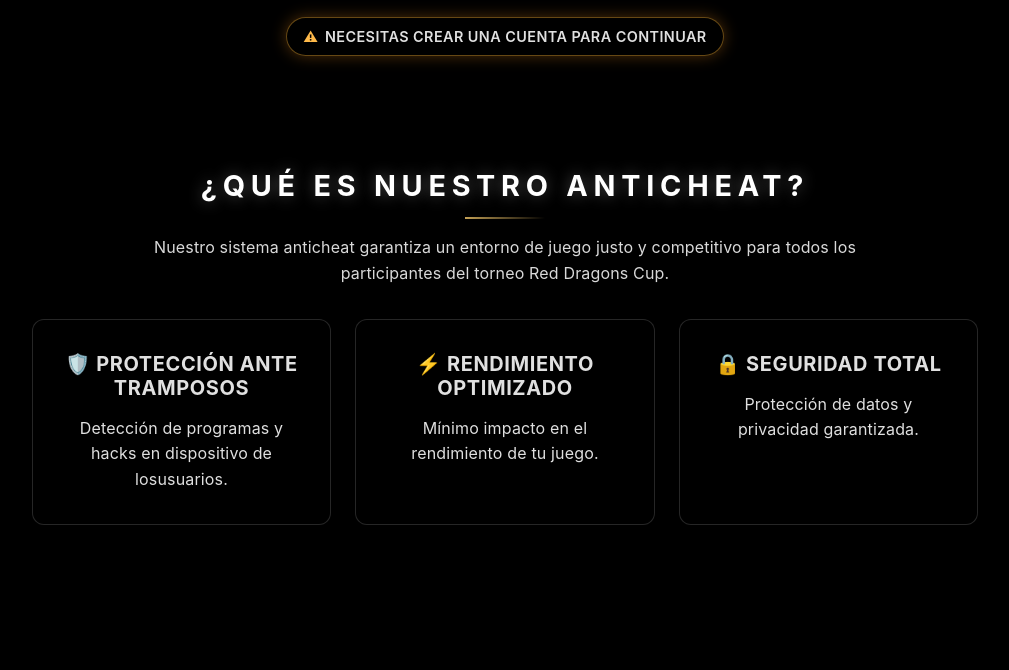
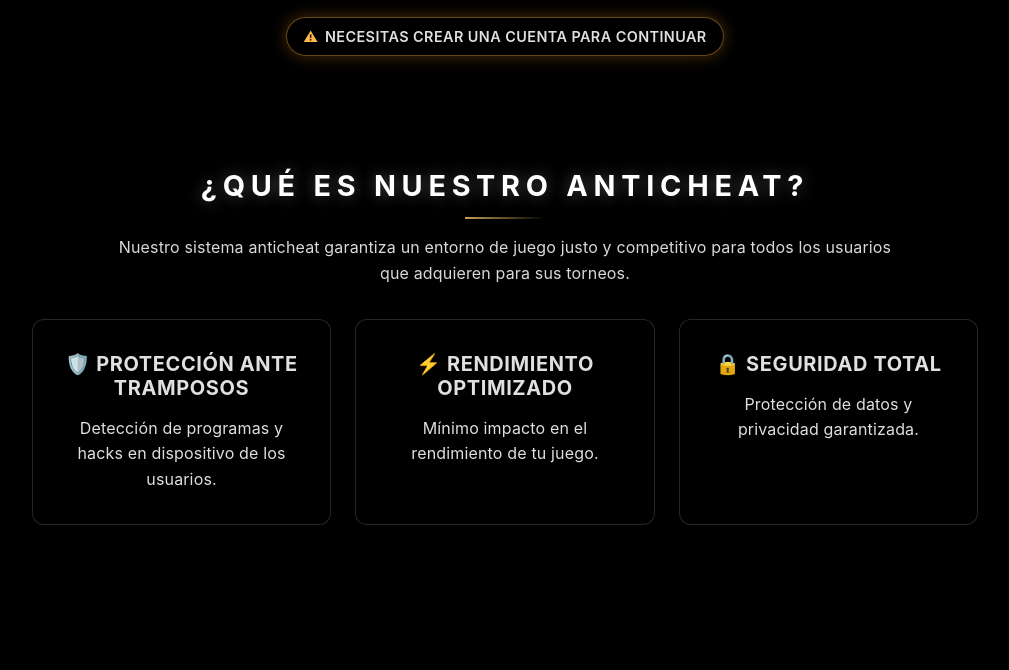
Before and after one commit to NoyerBT/Pagina-Red-Dragon, a PHP site: page /anticheats.php in a window 1280 px wide. Shown: the part 860-1530 px from the top of the page, without its empty margins (135-1144 px from the left). Run offline with PHP 8.4, Linux system fonts and the light colour scheme.

Commit message:
Noyer
correccion de errores ortograficos

```diff
--- a/anticheats.php
+++ b/anticheats.php
@@ -175,12 +175,12 @@
 
   <section class="section" id="anticheat-info">
     <h2>¿Qué es nuestro Anticheat?</h2>
-    <p>Nuestro sistema anticheat garantiza un entorno de juego justo y competitivo para todos los participantes del torneo Red Dragons Cup.</p>
+    <p>Nuestro sistema anticheat garantiza un entorno de juego justo y competitivo para todos los usuarios que adquieren para sus torneos.</p>
 
     <div class="features-grid">
       <div class="feature-card">
         <h3>🛡️ Protección ante tramposos</h3>
-        <p>Detección de programas y hacks en dispositivo de losusuarios.</p>
+        <p>Detección de programas y hacks en dispositivo de los usuarios.</p>
       </div>
       <div class="feature-card">
         <h3>⚡ Rendimiento Optimizado</h3>
```
